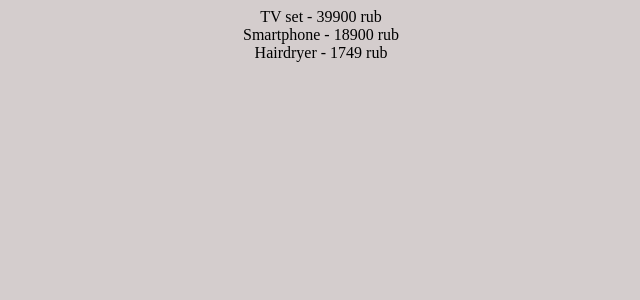
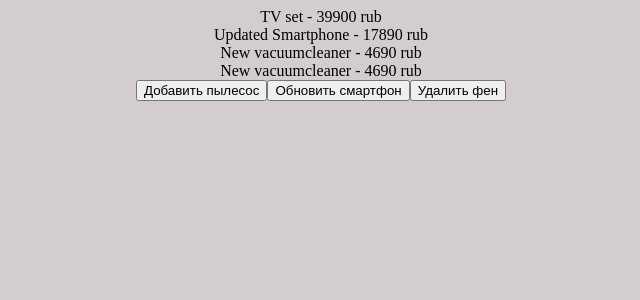
Before and after one commit to Alexcadxx/myself-todo-practice, a React (Vite) app: page / in a window 1280 px wide. Shown: the top 300 px of the page, without its empty margins (319-959 px from the left). Built offline with nearby package versions, Linux system fonts and the light colour scheme; data requests are answered from the project's data file.

Commit message:
Four operation CRUD has been implemented with using json-server

```diff
--- a/src/App.jsx
+++ b/src/App.jsx
@@ -2,31 +2,80 @@ import { useEffect, useState } from 'react';
 
 import styles from './app.module.css';
 
-const PRODUCTS_MOCK = [
-	{ id: '001', name: 'TV set', price: 39900 },
-	{ id: '002', name: 'Smartphone', price: 18900 },
-	{ id: '003', name: 'Hairdryer', price: 1749 },
-];
 export function App() {
 	const [products, setProducts] = useState([]);
 	const [isLoading, setIsLoading] = useState(false);
+	const [isCreating, setIsCreating] = useState(false);
+	const [isUpdating, setIsUpdating] = useState(false);
+	const [isDeleting, setIsDeleting] = useState(false);
+	const [isRefreshProduct, setIsRefreshProduct] = useState(false);
+
+	const refreshProduct = () => setIsRefreshProduct(!isRefreshProduct);
 
 	useEffect(() => {
 		setIsLoading(true);
 
-		new Promise((resolve) => {
-			setTimeout(() => {
-				resolve({ json: () => PRODUCTS_MOCK });
-			}, 5000);
-		})
-
+		fetch(' http://localhost:3003/products')
 			.then((loadedData) => loadedData.json())
 			.then((loadedProducts) => {
 				setProducts(loadedProducts);
 			})
-			.finally(() => setIsLoading(false));
-	}, []);
-	console.log('products', products);
+			.finally(() => {
+				setIsLoading(false);
+				setIsCreating(false);
+				setIsUpdating(false);
+				setIsDeleting(false);
+			});
+	}, [isRefreshProduct]);
+
+	const requestAddVacuumCleaner = () => {
+		setIsCreating(true);
+		fetch('http://localhost:3003/products', {
+			method: 'POST',
+			headers: { 'Content-Type': 'application/json; charset=utf-8' },
+			body: JSON.stringify({
+				name: 'New vacuumcleaner',
+				price: 4690,
+			}),
+		})
+			.then((rawResponse) => rawResponse.json())
+			.then((response) => {
+				console.log('Пылесос добавлен, ответ сервера:', response);
+				refreshProduct();
+			});
+		// .finally(() => setIsCreating(false));
+	};
+
+	const requestUpdateSmartphone = () => {
+		setIsUpdating(true);
+		fetch('http://localhost:3003/products/002', {
+			method: 'PUT',
+			headers: { 'Content-Type': 'application/json; charset=utf-8' },
+			body: JSON.stringify({
+				name: 'Updated Smartphone ',
+				price: 17890,
+			}),
+		})
+			.then((rawResponse) => rawResponse.json())
+			.then((response) => {
+				console.log('Смартфон обновлен, ответ сервера:', response);
+				refreshProduct();
+			});
+		// .finally(() => setIsUpdating(false));
+	};
+
+	const requesDeleteHairdryer = () => {
+		setIsDeleting(true);
+		fetch('http://localhost:3003/products/003', {
+			method: 'DELETE',
+		})
+			.then((rawResponse) => rawResponse.json())
+			.then((response) => {
+				console.log('Фен удален, ответ сервера:', response);
+				refreshProduct();
+			});
+		// .finally(() => setIsDeleting(false));
+	};
 
 	return (
 		<div className={styles.app}>
@@ -39,6 +88,15 @@ export function App() {
 					</div>
 				))
 			)}
+			<button disabled={isCreating} onClick={requestAddVacuumCleaner}>
+				Добавить пылесос
+			</button>
+			<button disabled={isUpdating} onClick={requestUpdateSmartphone}>
+				Обновить смартфон
+			</button>
+			<button disabled={isDeleting} onClick={requesDeleteHairdryer}>
+				Удалить фен
+			</button>
 		</div>
 	);
 }
--- /dev/null
+++ b/src/db.json
@@ -0,0 +1,24 @@
+{
+  "products": [
+    {
+      "id": "001",
+      "name": "TV set",
+      "price": 39900
+    },
+    {
+      "name": "Updated Smartphone ",
+      "price": 17890,
+      "id": "002"
+    },
+    {
+      "name": "New vacuumcleaner",
+      "price": 4690,
+      "id": "zI64OFZ"
+    },
+    {
+      "name": "New vacuumcleaner",
+      "price": 4690,
+      "id": "p9QsAb-"
+    }
+  ]
+}
```
